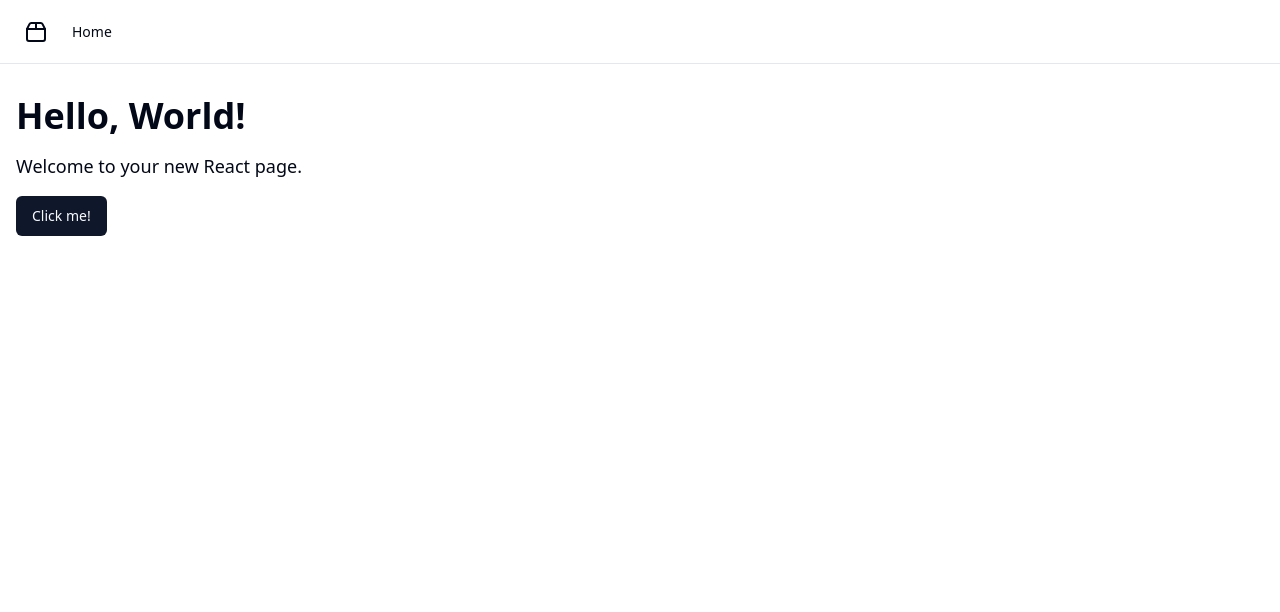
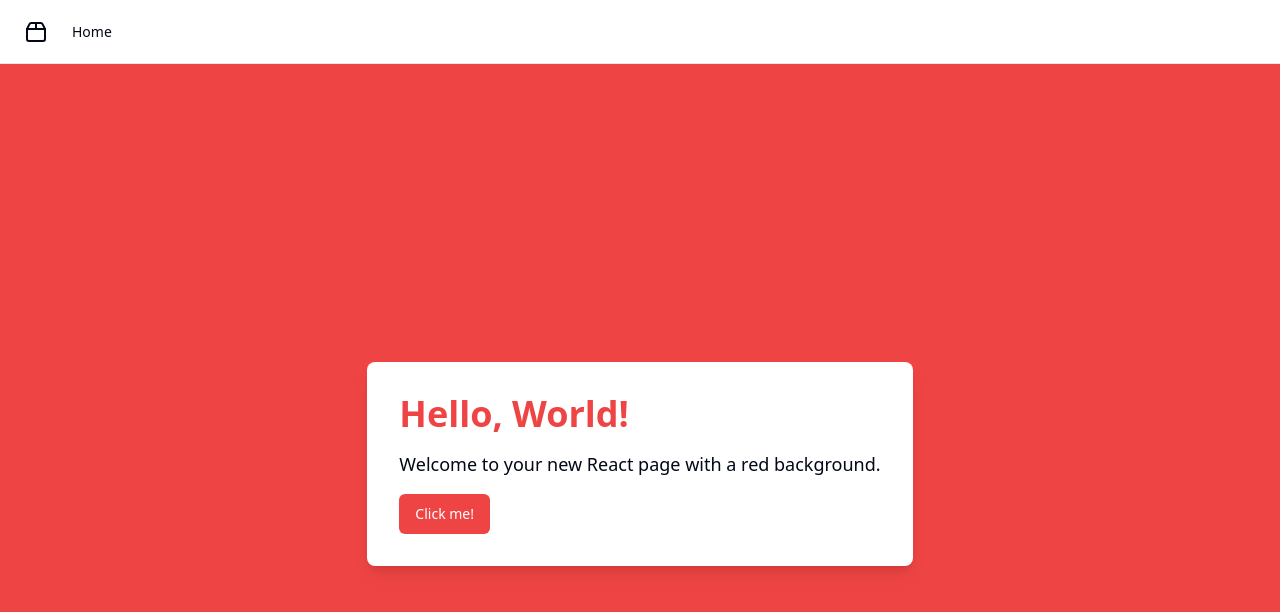
Before and after one commit to GPT-Engineer-App-Dev/project-template, a React (Vite) app: page / in a window 1280 px wide. Shown: the top 612 px of the page. Built offline with nearby package versions, Linux system fonts and the light colour scheme.

Commit message:
GPT Engineer Update

```diff
--- a/src/pages/Index.jsx
+++ b/src/pages/Index.jsx
@@ -3,10 +3,14 @@ import { Button } from "@/components/ui/button";
 
 const HelloWorld = () => {
   return (
-    <div className="container mx-auto px-4 py-8">
-      <h1 className="text-4xl font-bold mb-4">Hello, World!</h1>
-      <p className="text-lg mb-4">Welcome to your new React page.</p>
-      <Button variant="default">Click me!</Button>
+    <div className="min-h-screen bg-red-500 flex items-center justify-center">
+      <div className="bg-white p-8 rounded-lg shadow-lg">
+        <h1 className="text-4xl font-bold mb-4 text-red-500">Hello, World!</h1>
+        <p className="text-lg mb-4">Welcome to your new React page with a red background.</p>
+        <Button variant="default" className="bg-red-500 hover:bg-red-600 text-white">
+          Click me!
+        </Button>
+      </div>
     </div>
   );
 };
```
